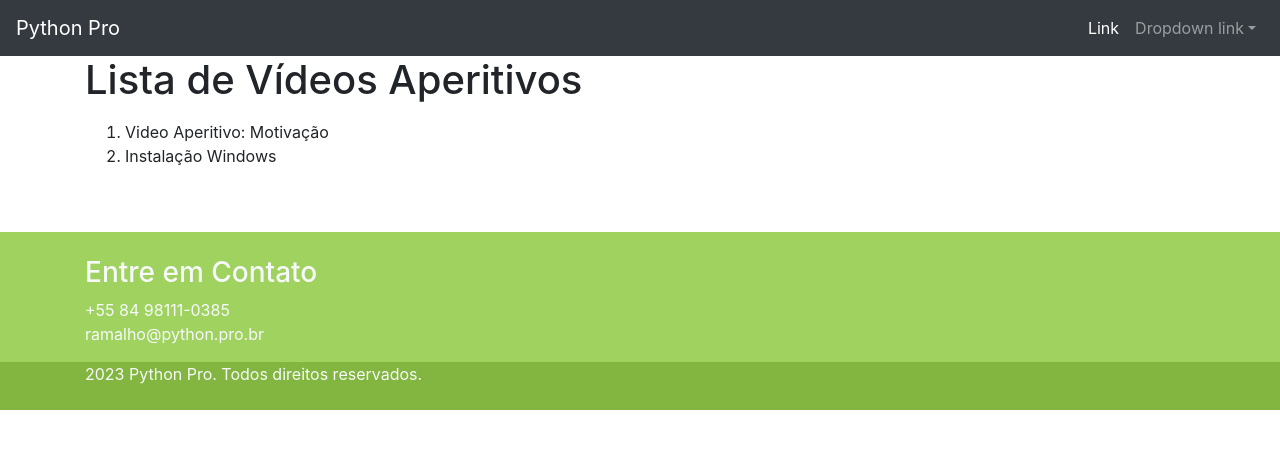
After one commit to PedroH31/DjangoPro, a Django app: page /aperitivos/ in a window 1280 px wide. The commit adds this page. Shown: the top 449 px of the page. Run offline with Django 4.2, Linux system fonts and the light colour scheme; some libraries are stand-ins or nearby versions.

Commit message:
configurados vídeos pelo slug, adicionados filtros, lista de vídeos iterada com o laço for
close #56, close #57, close #58

```diff
--- /dev/null
+++ b/sitedevpro/aperitivos/templates/aperitivos/indice.html
@@ -0,0 +1,21 @@
+{% extends 'base/base.html' %}
+{% load static %}
+{% block title %}Python Pro - Aperitivos{% endblock title %}
+{% block description %}Página com todos os vídeos gratuitos{% endblock description %}
+{% block body %}
+<div class="container">
+    <div class="row">
+        <div class="col-md-12">
+            <h1 class="mt4, mb-3">Lista de Vídeos Aperitivos</h1>
+            <ol>
+                {% for video in videos %}
+                    <li>{{ video.titulo | default:'Faltando Título' }}</li>
+                {% empty %}
+                    <li>Não foi encontrado nenhum vídeo de aperitivo</li>
+                {% endfor %}
+            </ol>
+
+        </div>
+    </div>
+</div>
+{% endblock body %}
--- a/sitedevpro/aperitivos/templates/aperitivos/video.html
+++ b/sitedevpro/aperitivos/templates/aperitivos/video.html
@@ -6,7 +6,7 @@
 <div class="container">
     <div class="row">
         <div class="col-md-12">
-            <h1 class="mt4, mb-3">{{ video.titulo }}</h1>
+            <h1 class="mt4, mb-3">{{ video.titulo | default:'Faltando Título' }}</h1>
             <iframe width="560" height="315" src="https://www.youtube.com/embed/{{video.youtube_id}}"
                     title="YouTube video player" frameborder="0"
                     allow="accelerometer; autoplay; clipboard-write; encrypted-media; gyroscope; picture-in-picture; web-share"
--- a/sitedevpro/aperitivos/urls.py
+++ b/sitedevpro/aperitivos/urls.py
@@ -1,8 +1,9 @@
 from django.urls import path
 
-from sitedevpro.aperitivos.views import video
+from sitedevpro.aperitivos.views import video, indice
 
 app_name = 'aperitivos'
 urlpatterns = [
     path('<slug:slug>', video, name='video'),
+    path('', indice, name='indice'),
 ]
--- a/sitedevpro/aperitivos/views.py
+++ b/sitedevpro/aperitivos/views.py
@@ -1,7 +1,18 @@
 from django.shortcuts import render
 
 
+videos = [
+    {'slug': 'motivacao', 'titulo': 'Video Aperitivo: Motivação', 'youtube_id': '2aYplgJrPDU'},
+    {'slug': 'instalacao-windows', 'titulo': 'Instalação Windows', 'youtube_id': '6Cr_8tvvQ0k'},
+]
+
+videos_dct = {dct['slug']: dct for dct in videos}
+
+
+def indice(request):
+    return render(request, 'aperitivos/indice.html', context={'videos': videos})
+
+
 def video(request, slug):
-    video = {'titulo': 'Video Aperitivo: Motivação', 'youtube_id': '2aYplgJrPDU', }
-
+    video = videos_dct[slug]
     return render(request, 'aperitivos/video.html', context={'video': video})
```
Also changed, not shown: sitedevpro/aperitivos/tests/tests_indice.py (added, +29 -0 lines), sitedevpro/aperitivos/tests/__init__.py (added), sitedevpro/aperitivos/tests/tests_video.py (renamed from sitedevpro/aperitivos/tests.py).
